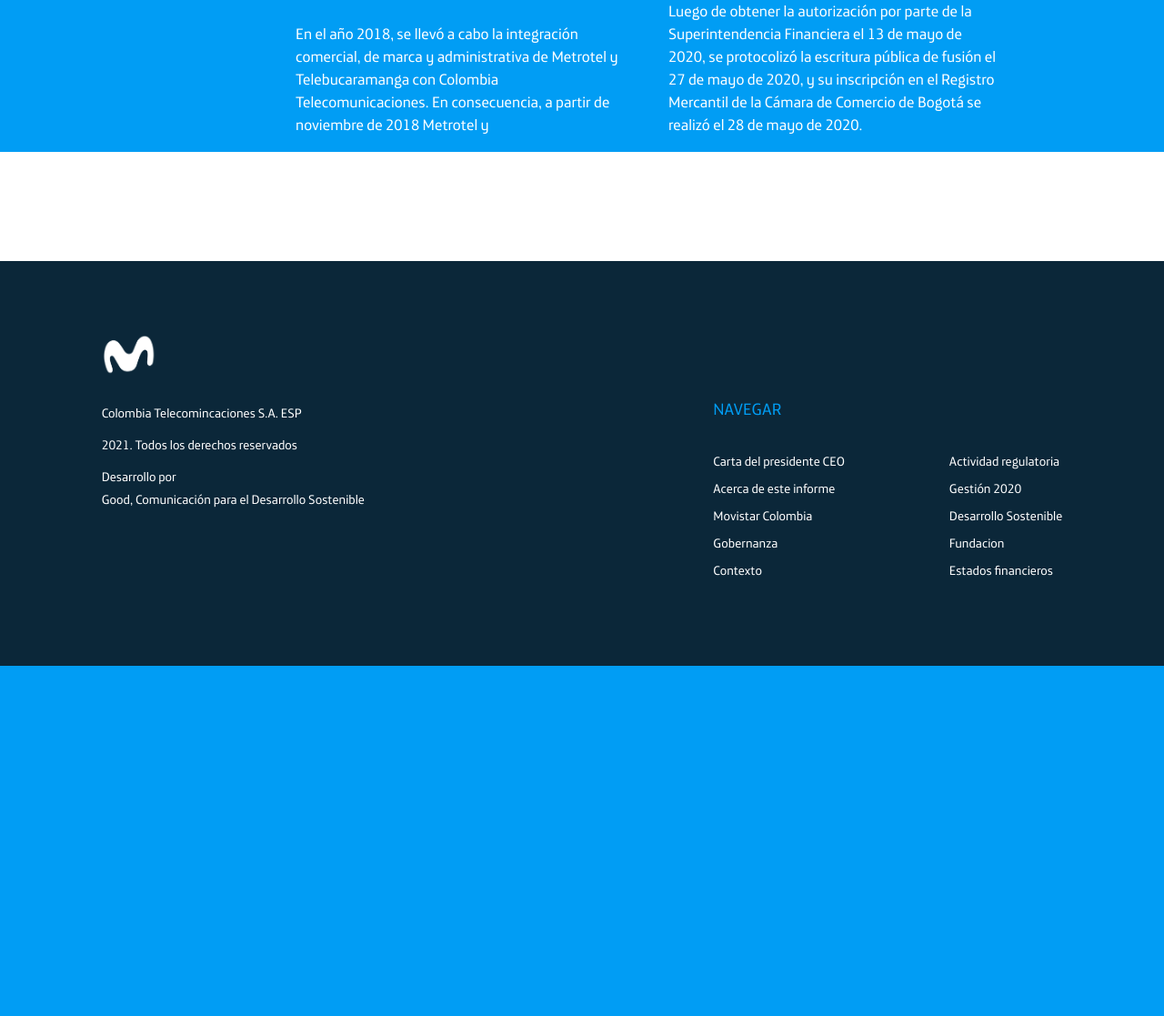
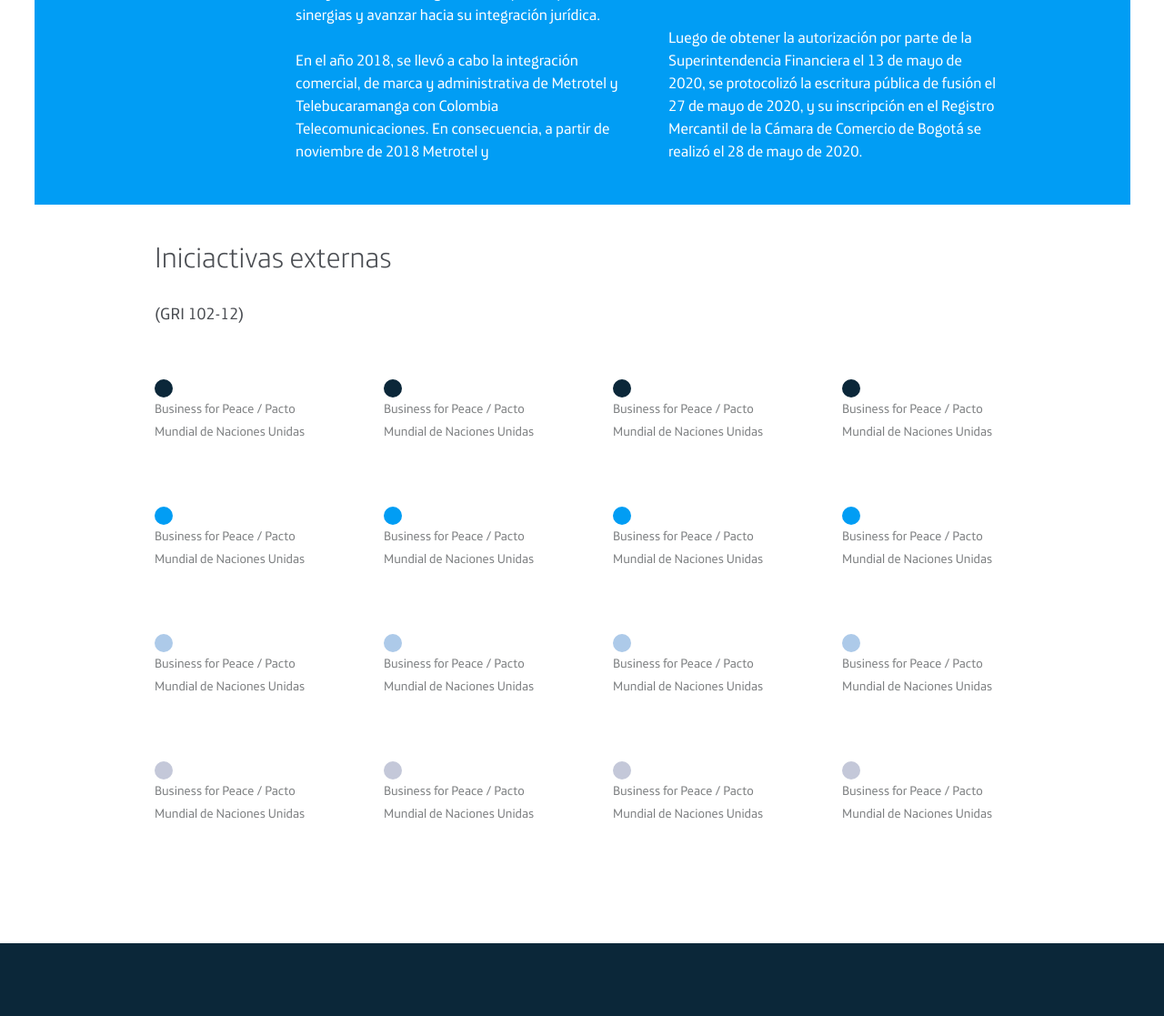
Before and after one commit to sebastianAricoC/Telefonica, a PHP site: page /movistar-colombia.html in a window 1280 px wide; the page is wider, and only the part inside the window is pictured. Shown: the part 4481-5598 px from the top of that part at 91% size. Before the commit the page ends 5213 px from the top of that part, so only its background shows below. Run offline with PHP 8.4, Linux system fonts and the light colour scheme.

Commit message:
se ajustan y se incluyen textos capitulo3

```diff
--- a/css/estilos-generales.css
+++ b/css/estilos-generales.css
@@ -1771,6 +1771,7 @@ hr.linea-caja-datos {
 }
 .contenedor-productos-servicios{
     background: #0B2739;
+    padding-bottom: 29px;
 }
 
 .contenedor-lista-moviles-postpago {
@@ -1809,6 +1810,10 @@ hr.linea-caja-datos {
 
 .caja-datos-relevantes-fondo{
     background: #019DF4;
+    width: 100%;
+    max-width: 1205px;
+    margin: 0 auto;
+    padding-bottom: 29px;
 }
 
 .caja-datos-relevantes h1{
@@ -2001,9 +2006,49 @@ hr.linea-caja-datos {
 }
 
 
-
-
-
+.columnas-iniciativas-externas {
+    display: flex;
+    justify-content: space-between;
+    margin-top:60px;
+}
+
+.bola-iniciativas{
+        width: 100%;
+    max-width: 20px;
+    height: 20px;
+    background: #0B2739;
+    border-radius: 100%;
+}
+.bola-iniciativas2{
+      width: 100%;
+    max-width: 20px;
+    height: 20px;
+       background: #019DF4;
+    border-radius: 100%;
+
+}
+.bola-iniciativas3{
+      width: 100%;
+    max-width: 20px;
+    height: 20px;
+       background: #adcae9;
+    border-radius: 100%;
+
+}
+.bola-iniciativas4{
+      width: 100%;
+    max-width: 20px;
+    height: 20px;
+       background: #c4c8d9;
+    border-radius: 100%;
+
+}
+
+
+.caja-columna-iniciativa-externa {
+    width: 100%;
+    max-width: 184px;
+}
 
 
 
--- a/movistar-colombia.html
+++ b/movistar-colombia.html
@@ -848,6 +848,86 @@ Designed & Coded by ABCgomel
             </div>
           </div>
         </div>
+        <div class="page-section iniciativas-externas">
+          <div class="container container-padding container-seccion2">
+            <div class="caja-iniciativas-externas">
+              <h1>Iniciactivas externas</h1>
+              <h4>(GRI 102-12)</h4>
+              <div class="columnas-iniciativas-externas">
+                <div class="caja-columna-iniciativa-externa">
+                  <div class="bola-iniciativas"></div>
+                  <p>Business for Peace / Pacto Mundial de Naciones Unidas</p>
+                </div>
+                <div class="caja-columna-iniciativa-externa">
+                   <div class="bola-iniciativas"></div>
+                  <p>Business for Peace / Pacto Mundial de Naciones Unidas</p>
+                </div>
+                <div class="caja-columna-iniciativa-externa">
+                   <div class="bola-iniciativas"></div>
+                  <p>Business for Peace / Pacto Mundial de Naciones Unidas</p>
+                </div>
+                <div class="caja-columna-iniciativa-externa">
+                   <div class="bola-iniciativas"></div>
+                  <p>Business for Peace / Pacto Mundial de Naciones Unidas</p>
+                </div>
+              </div>
+              <div class="columnas-iniciativas-externas">
+                <div class="caja-columna-iniciativa-externa">
+                  <div class="bola-iniciativas2"></div>
+                  <p>Business for Peace / Pacto Mundial de Naciones Unidas</p>
+                </div>
+                <div class="caja-columna-iniciativa-externa">
+                   <div class="bola-iniciativas2"></div>
+                  <p>Business for Peace / Pacto Mundial de Naciones Unidas</p>
+                </div>
+                <div class="caja-columna-iniciativa-externa">
+                   <div class="bola-iniciativas2"></div>
+                  <p>Business for Peace / Pacto Mundial de Naciones Unidas</p>
+                </div>
+                <div class="caja-columna-iniciativa-externa">
+                   <div class="bola-iniciativas2"></div>
+                  <p>Business for Peace / Pacto Mundial de Naciones Unidas</p>
+                </div>
+              </div>
+              <div class="columnas-iniciativas-externas">
+                <div class="caja-columna-iniciativa-externa">
+                  <div class="bola-iniciativas3"></div>
+                  <p>Business for Peace / Pacto Mundial de Naciones Unidas</p>
+                </div>
+                <div class="caja-columna-iniciativa-externa">
+                   <div class="bola-iniciativas3"></div>
+                  <p>Business for Peace / Pacto Mundial de Naciones Unidas</p>
+                </div>
+                <div class="caja-columna-iniciativa-externa">
+                   <div class="bola-iniciativas3"></div>
+                  <p>Business for Peace / Pacto Mundial de Naciones Unidas</p>
+                </div>
+                <div class="caja-columna-iniciativa-externa">
+                   <div class="bola-iniciativas3"></div>
+                  <p>Business for Peace / Pacto Mundial de Naciones Unidas</p>
+                </div>
+              </div>
+              <div class="columnas-iniciativas-externas">
+                <div class="caja-columna-iniciativa-externa">
+                  <div class="bola-iniciativas4"></div>
+                  <p>Business for Peace / Pacto Mundial de Naciones Unidas</p>
+                </div>
+                <div class="caja-columna-iniciativa-externa">
+                   <div class="bola-iniciativas4"></div>
+                  <p>Business for Peace / Pacto Mundial de Naciones Unidas</p>
+                </div>
+                <div class="caja-columna-iniciativa-externa">
+                   <div class="bola-iniciativas4"></div>
+                  <p>Business for Peace / Pacto Mundial de Naciones Unidas</p>
+                </div>
+                <div class="caja-columna-iniciativa-externa">
+                   <div class="bola-iniciativas4"></div>
+                  <p>Business for Peace / Pacto Mundial de Naciones Unidas</p>
+                </div>
+              </div>
+            </div>
+          </div>
+        </div>
         <!-- FOOTER 2 -->
         <footer class="page-section pt-80 pb-50">
           <div class="container-fluid">
```
